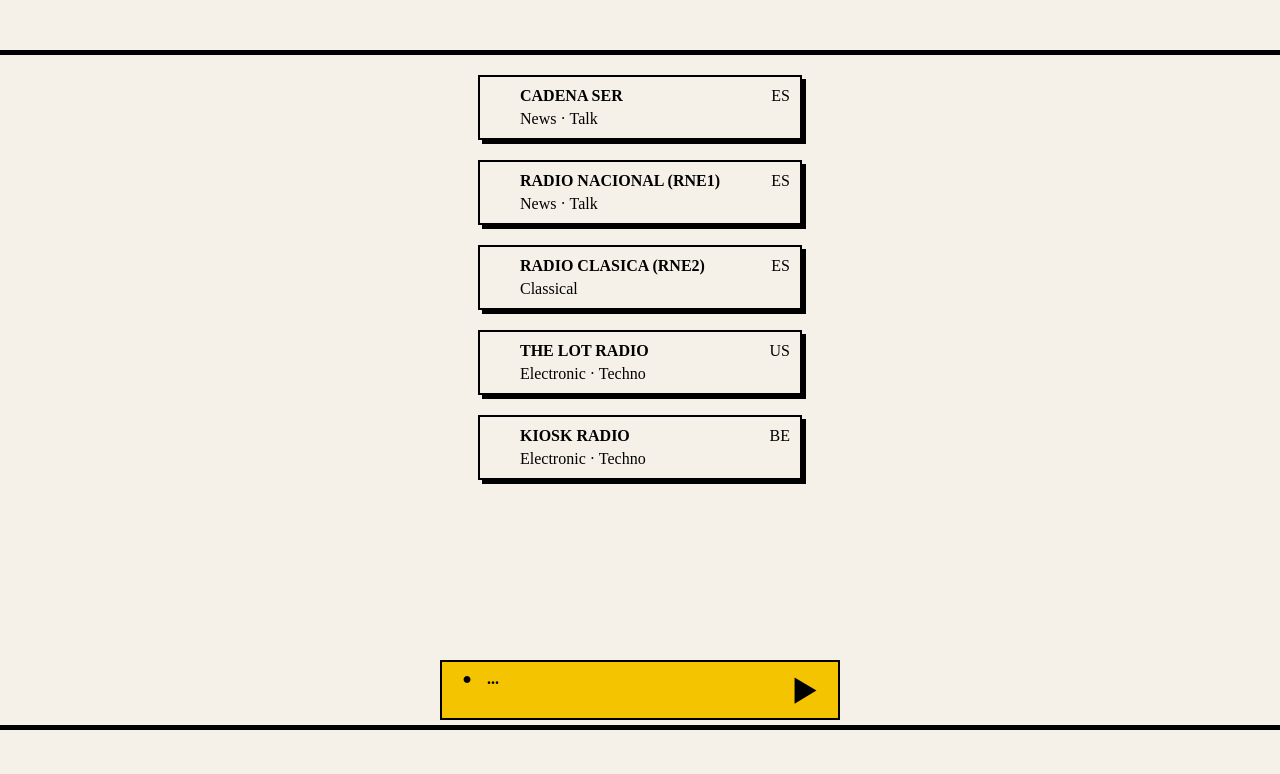
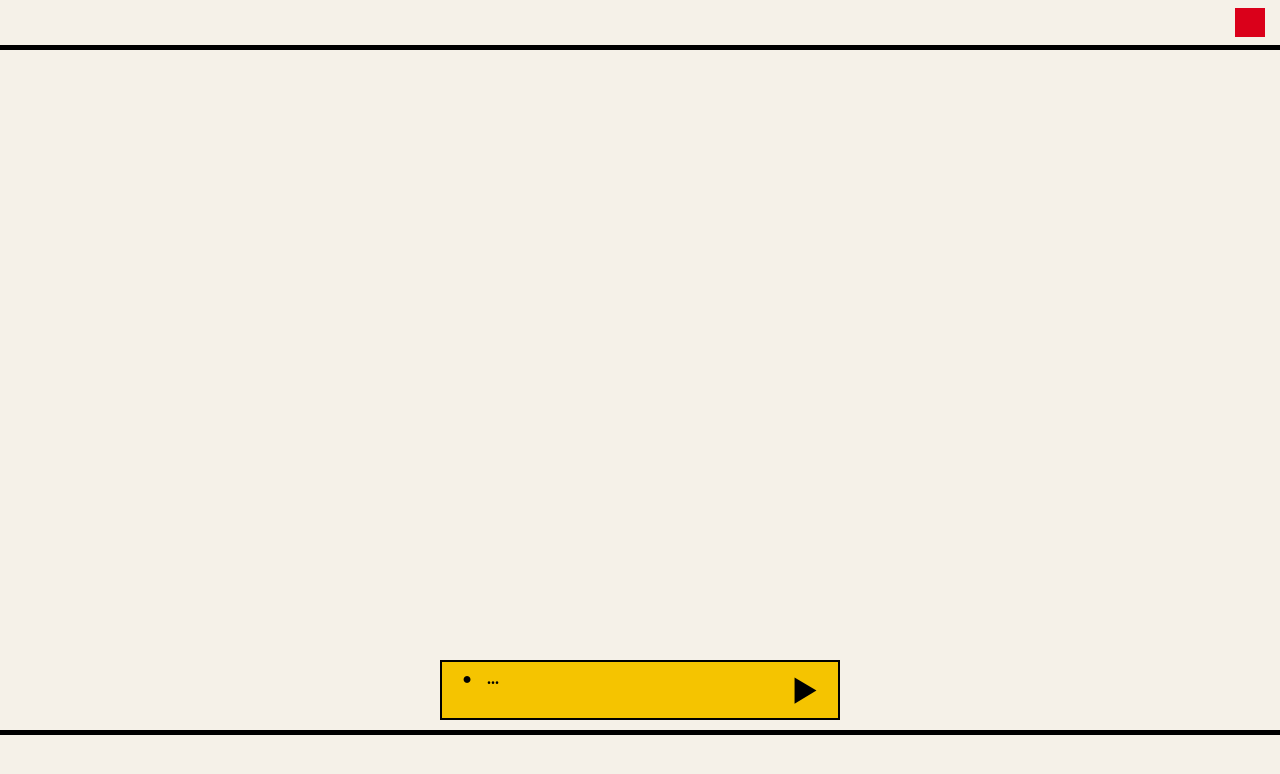
Before and after one commit to EduardoH0/radio-player, a website built with Vite: page index.html in a window 1280 px wide. Built offline with nearby package versions, Linux system fonts and the light colour scheme; files whose address does not match are found by name.

Commit message:
Adds .json library import. #1
Simplest version, no data validation

```diff
--- a/index.html
+++ b/index.html
@@ -8,7 +8,10 @@
   </head>
   <body>
     <div id="app">
-        <div class="nav" id="top-nav"></div>
+        <div class="nav" id="top-nav">
+            <button id="import-library-btn"></button>
+            <input id="import-file" type="file" accept="application/json,.json" hidden>
+        </div>
         <div id="stations-container">
             <div id="stations"></div>
         </div>
--- a/src/app.ts
+++ b/src/app.ts
@@ -2,7 +2,8 @@ import { createStationElement } from './elements/station-element';
 import { createLibrary, type RadioLibrary } from './models/radio-library'
 import type { RadioStation } from './models/radio-station';
 import { Player } from './player';
-import { loadLibrary } from './services/storage'
+import { loadLibrary, saveLibrary } from './services/storage'
+import { importLibrary } from './services/library-file';
 
 
 export class App {
@@ -14,43 +15,25 @@ export class App {
         this.player = new Player();
         this.library = loadLibrary() ?? createLibrary();
 
-        if (this.library.stations.length === 0) {
-            this.library.stations.push({
-                id: "cadena-ser-radio",
-                title: "Cadena SER",
-                url: "https://playerservices.streamtheworld.com/api/livestream-redirect/CADENASERAAC.m3u8",
-                country: "ES",
-                tags: ["News", "Talk"]
-            });
-            this.library.stations.push({
-                id: "radio-rne1",
-                title: "Radio Nacional (rne1)",
-                url: "https://rtvelivestream.rtve.es/rtvesec/rne/rne_r1_main.m3u8",
-                country: "ES",
-                tags: ["News", "Talk"]
-            });
-            this.library.stations.push({
-                id: "radio-rne2",
-                title: "Radio Clasica (rne2)",
-                url: "https://rtvelivestream.rtve.es/rtvesec/rne/rne_r2_main.m3u8",
-                country: "ES",
-                tags: ["Classical"]
-            });
-            this.library.stations.push({
-                id: "lot-radio",
-                title: "The Lot Radio",
-                url: "https://livepeercdn.studio/hls/85c28sa2o8wppm58/index.m3u8",
-                country: "US",
-                tags: ["Electronic", "Techno"]
-            });
-            this.library.stations.push({
-                id: "kiosk-radio",
-                title: "Kiosk Radio",
-                url: "https://play.streamnerd.nl/kioskradio/kioskradio/playlist.m3u8",
-                country: "BE",
-                tags: ["Electronic", "Techno"]
-            });
-        }
+        this.addEventListeners();
+    }
+
+    private addEventListeners(): void {
+        const importButton = document.querySelector<HTMLButtonElement>("#import-library-btn");
+        const fileInput = document.querySelector<HTMLInputElement>("#import-file")!;
+
+        importButton?.addEventListener("click", () => { fileInput.click(); });
+
+        fileInput.addEventListener("change", async () => {
+            const file = fileInput.files?.[0];
+            if (!file) return;
+
+            this.library = await importLibrary(file);
+
+            saveLibrary(this.library);
+
+            this.render();
+        });
     }
 
     public render(): void {
--- /dev/null
+++ b/src/services/library-file.ts
@@ -0,0 +1,8 @@
+// library-file.ts
+import { type RadioLibrary } from '../models/radio-library'
+
+
+export async function importLibrary(file: File):Promise<RadioLibrary> {
+    const text = await file.text();
+    return JSON.parse(text);
+}
--- a/src/style.css
+++ b/src/style.css
@@ -64,12 +64,22 @@ button {
     align-items: center;
 }
 .nav {
+    padding: 4px 15px;
+    box-sizing: border-box;
+    display: flex;
+    align-items: center;
     flex-shrink: 0;
 }
 #top-nav {
     width: 100%;
     height: 50px;
     border-bottom: 5px solid var(--color-1);
+}
+#import-library-btn {
+    height: 80%;
+    aspect-ratio: 1/1;
+    margin-left: auto;
+    background-color: var(--color-6);
 }
 #bottom-nav {
     width: 100%;
```
